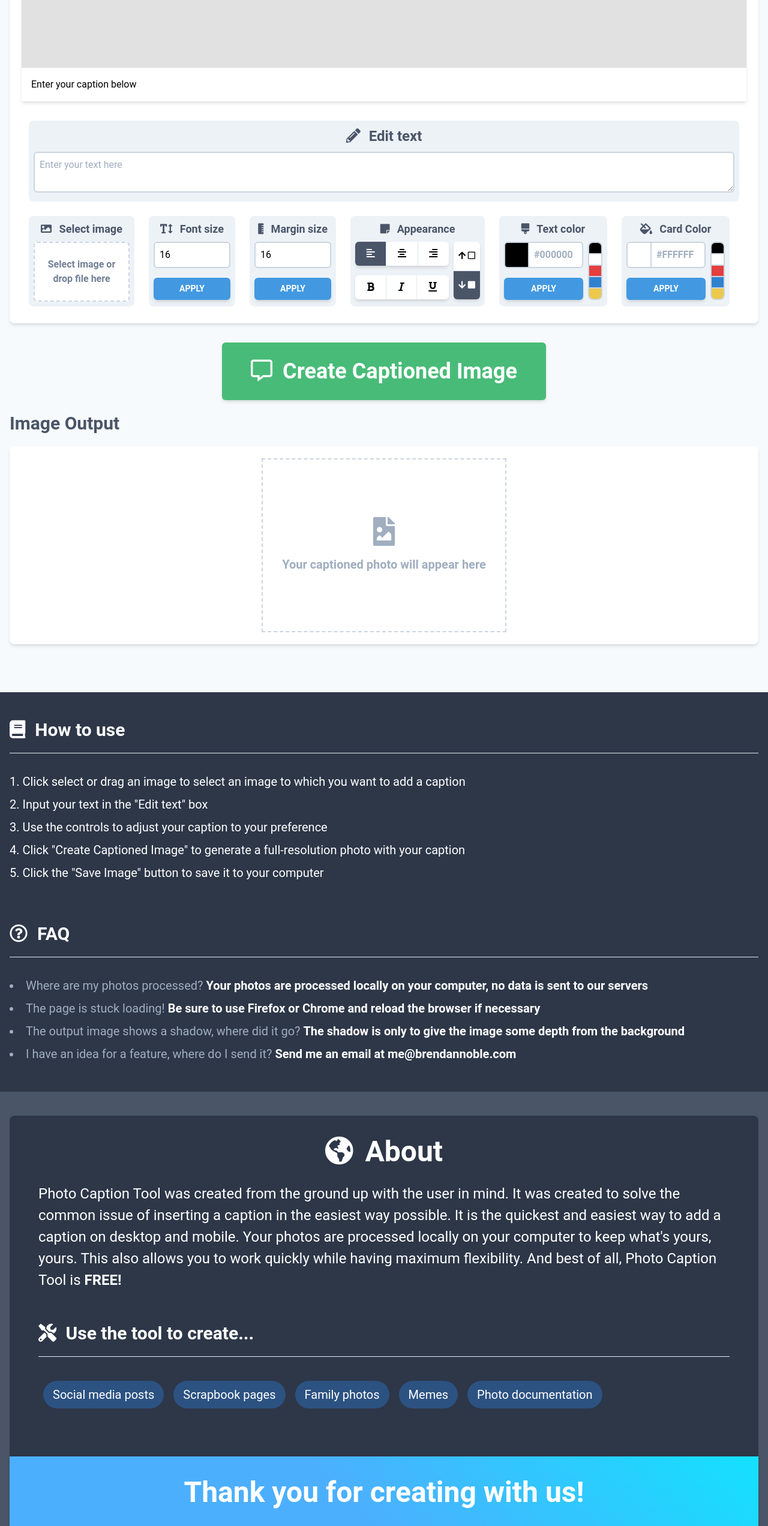
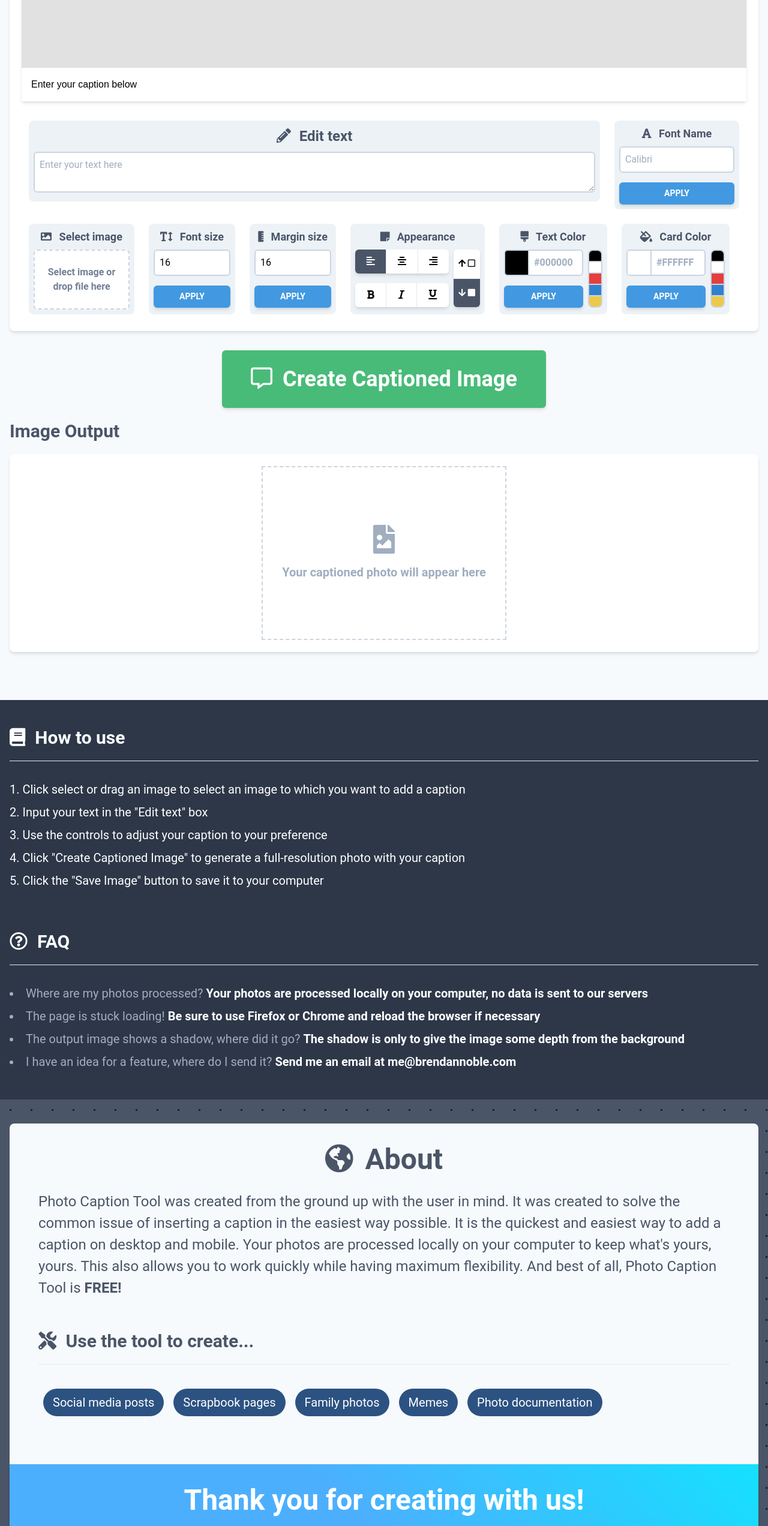
Before and after one commit to brendannoble/Photo-Caption-Tool, a React (Create React App) app: page / in a window 1280 px wide. Shown: the part 820-3364 px from the top of the page at 60% size. Built offline with nearby package versions, Linux system fonts and the light colour scheme.

Commit message:
Added font support

```diff
--- a/src/components/controls/ControlsContainer.js
+++ b/src/components/controls/ControlsContainer.js
@@ -6,13 +6,19 @@ import MarginSizeModule from './modules/MarginSizeModule';
 import AppearanceModule from './modules/AppearanceModule';
 import TextColorModule from './modules/TextColorModule';
 import BackgroundColorModule from './modules/BackgroundColorModule';
+import FontSelectorModule from './modules/FontSelectorModule';
 
 const ControlsContainer = () => {
   return (
     <>
-      <div className="flex mt-2">
-        <TextInputModule/>
+      <div className="flex flex-col justify-center md:justify-start flex-wrap md:flex-row mt-2">
+        <div className="flex-1 md:mx-3">
+          <TextInputModule/>
+        </div>
         {/* TODO font selection */}
+        <div className="md:mx-3">
+          <FontSelectorModule/>
+        </div>
       </div>
       <div className="flex flex-col justify-center md:justify-start flex-wrap md:flex-row mb-2">
         <FileUploadModule/>
--- /dev/null
+++ b/src/components/controls/modules/FontSelectorModule.js
@@ -0,0 +1,33 @@
+import React, { useContext, useState } from 'react';
+import { SettingsContext } from '../../../contexts/SettingsContext';
+
+const FontSelectorModule = () => {
+
+  const { ACTIONS, dispatch } = useContext(SettingsContext);
+
+  const [ font, setFont ] = useState('');
+
+  const handleChange = (e) => {
+    setFont(e.target.value);
+    return;
+  }
+
+  const handleSubmit = (e) => {
+    e.preventDefault();
+    dispatch({ type: ACTIONS.SET_FONT, payload: font });
+  }
+
+  return (
+    <div className="w-full control-well">
+      <h2 className="control-title"><i className="fas fa-font mr-2"></i> Font Name</h2>
+      <form onSubmit={handleSubmit}>
+        <input type="text" className="w-full md:w-48 mb-4 text-input focus:border-blue-500" onChange={handleChange} placeholder="Calibri"/>
+        <button className="btn w-full bg-blue-500 hover:bg-blue-400" onClick={handleSubmit}>
+          APPLY
+        </button>
+      </form>
+    </div>
+  )
+}
+
+export default FontSelectorModule;
--- a/src/components/controls/modules/TextColorModule.js
+++ b/src/components/controls/modules/TextColorModule.js
@@ -34,7 +34,7 @@ const TextColorModule = () => {
 
   return (
     <div className="control-well md:mx-3">
-      <h2 className="control-title"><i className="fas fa-brush mr-2"></i> Text color</h2>
+      <h2 className="control-title"><i className="fas fa-brush mr-2"></i> Text Color</h2>
         <div className="flex flex-col md:flex-row justify-between">
           <div className="md:mr-2">
             <div className="flex items-center bg-white rounded-md border-2 border-gray-400 overflow-hidden mb-4">
--- a/src/components/controls/modules/TextInputModule.js
+++ b/src/components/controls/modules/TextInputModule.js
@@ -12,7 +12,7 @@ const TextInputModule = () => {
   }
 
   return (
-    <div className="w-full md:mx-3 control-well">
+    <div className="w-full control-well">
       <h2 className="control-title">
         <span className="text-2xl"><i className="fas fa-pencil-alt mr-2"></i> Edit text</span>
       </h2>
--- a/src/components/help/AboutSection.js
+++ b/src/components/help/AboutSection.js
@@ -2,14 +2,14 @@ import React from 'react';
 
 const AboutSection = () => {
   return (
-    <section id="about" className="bg-gray-700">
+    <section id="about" className="about-pattern">
       <div className="container px-4 py-10 mx-auto relative text-white">
-        <div className="rounded-t-lg py-6 px-6 md:px-12 bg-gray-800">
+        <div className="rounded-t-lg py-6 px-6 md:px-12 bg-gray-100 text-gray-700">
           <h1 className="text-3xl md:text-5xl text-center font-bold mb-4"><i className="fas fa-globe-americas mr-2"></i> About</h1>
           <p className="text-lg md:text-2xl mb-12">Photo Caption Tool was created from the ground up with the user in mind. It was created to solve the common issue of inserting a caption in the easiest way possible. It is the quickest and easiest way to add a caption on desktop and mobile. Your photos are processed locally on your computer to keep what's yours, yours. This also allows you to work quickly while having maximum flexibility. And best of all, Photo Caption Tool is <strong>FREE!</strong></p>
           <h2 className="font-bold text-3xl mb-4"><i className="fas fa-tools mr-2"></i> Use the tool to create...</h2>
           <hr className="mb-8"/>
-          <ul className="flex flex-col md:flex-row md:flex-wrap md:text-xl mb-2 md:mb-12 text-center">
+          <ul className="flex flex-col md:flex-row md:flex-wrap md:text-xl mb-2 md:mb-12 text-center text-white">
             <li className="bg-blue-800 py-2 px-4 rounded-full mx-2">Social media posts</li>
             <li className="bg-blue-800 py-2 px-4 rounded-full mx-2">Scrapbook pages</li>
             <li className="bg-blue-800 py-2 px-4 rounded-full mx-2">Family photos</li>
--- a/src/components/render/Render.js
+++ b/src/components/render/Render.js
@@ -38,6 +38,7 @@ const Render = ({ isPreview }) => {
             textAlign: state.alignment,
             fontWeight: (state.bold) ? 'bold' : 'normal',
             fontStyle: (state.italic) ? 'italic' : 'normal',
+            fontFamily: (state.fontFamily === '') ? 'sans-serif' : `'${state.fontFamily}'`,
             textDecoration: (state.underline) ? 'underline' : 'initial',
             color: state.textColor,
           }}
--- a/src/components/render/RenderController.js
+++ b/src/components/render/RenderController.js
@@ -24,7 +24,6 @@ const RenderController = () => {
     dispatch({ type: ACTIONS.TOGGLE_ISRENDERING });
 
     // Check browser type
-
     let ua = navigator.userAgent.match(/(opera|chrome|safari|firefox|msie)\/?\s*(\.?\d+(\.\d+)*)/i);
     let browser;
 
@@ -46,19 +45,8 @@ const RenderController = () => {
         dispatch({ type: ACTIONS.TOGGLE_ISRENDERING});
       });
     } else {
-      domtoimage.toSvg(document.querySelector('#render')).then((dataUrl) => {
-
-        FileSaver.saveAs(dataUrl, 'image.svg');
-
-        dispatch({ type: ACTIONS.SET_FINALIMAGEURL, payload: dataUrl});
-        dispatch({ type: ACTIONS.TOGGLE_ISRENDERING});
-
-        window.location = "#image-output";
-      }).catch(err => {
-        alert('An error has occurred');
-        console.error('Oops, something went wrong!', err);
-        dispatch({ type: ACTIONS.TOGGLE_ISRENDERING});
-      });
+      dispatch({ type: ACTIONS.TOGGLE_ISRENDERING });
+      alert('Due to an issue with Safari, we are unable to support iOS at this time.');
     }
   }
 
--- a/src/models/ImageModel.js
+++ b/src/models/ImageModel.js
@@ -11,6 +11,7 @@ const ImageModel = {
   underline: false,
   alignment: 'left',
   fontSize: 16,
+  fontFamily: '',
   marginSize: 16,
   textColor: '#000000',
   backgroundColor: '#FFFFFF',
--- a/src/reducers/settingsReducer.js
+++ b/src/reducers/settingsReducer.js
@@ -3,6 +3,7 @@ export const ACTIONS = {
   SET_MARGINSIZE: 'set_marginsize',
   SET_TEXT: 'set_text',
   SET_IMAGE: 'set_image',
+  SET_FONT: 'set_font',
   SET_FILENAME: 'set_filename',
   SET_FILESELECTED: 'set_fileselected',
   SET_ALIGNMENT: 'set_alignment',
@@ -61,6 +62,10 @@ export const settingsReducer = (state, action) => {
       return {
         ...state, captionText: action.payload,
       }
+    case ACTIONS.SET_FONT:
+    return {
+      ...state, fontFamily: action.payload,
+    }
     case ACTIONS.SET_IMAGE:
       return {
         ...state, imageUrl: action.payload,
--- a/tailwind.css
+++ b/tailwind.css
@@ -87,3 +87,10 @@ button.appearance-btn-on {
 .modal {
   @apply p-6 rounded-lg shadow-lg;
 }
+
+.about-pattern {
+  background-color: #4a5568;
+  opacity: 1;
+  background-image: radial-gradient(#1a202c 1.75px, #4a5568 1.75px);
+  background-size: 35px 35px;
+}
```
Also changed, not shown: lambda/convertSVGtoJPEG.js (deleted, +0 -48 lines), src/index.css.
